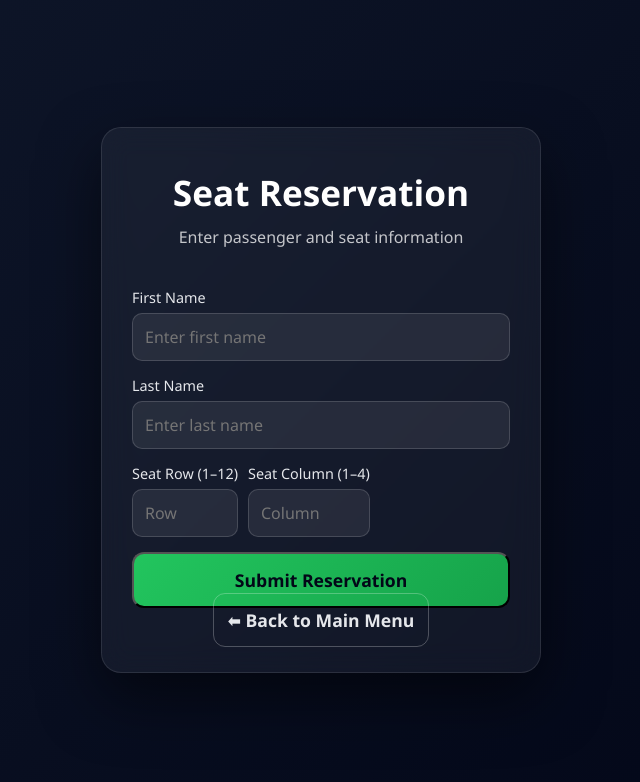
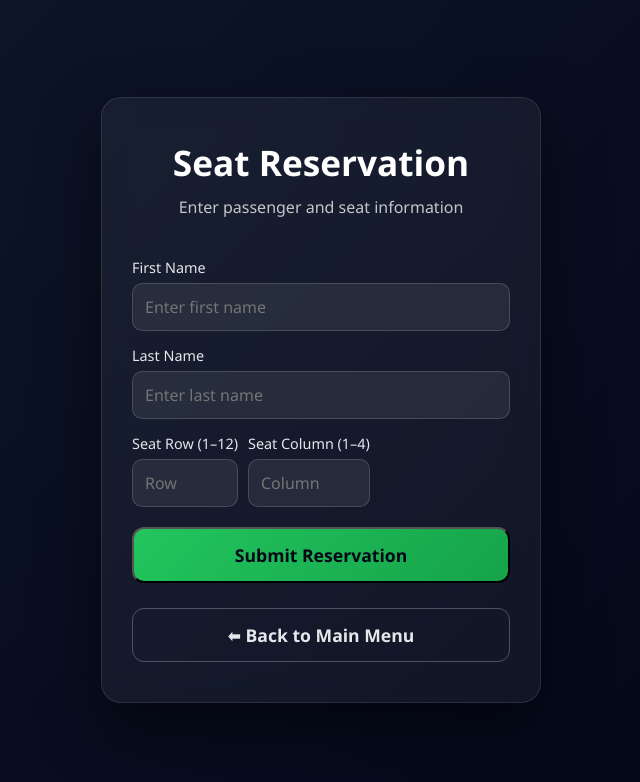
Before and after one commit to aheg7b/IT-4320-Final, a Flask app: page /reserve in a window 1280 px wide. Shown: the top 782 px of the page, without its empty margins (319-959 px from the left). Run offline with Flask 3, Linux system fonts and the light colour scheme.

Commit message:
fixed gap in reservation page buttons

```diff
--- a/app/static/css/style.css
+++ b/app/static/css/style.css
@@ -102,3 +102,13 @@
     display: flex;
     gap: 10px;
 }
+.form-buttons {
+    display: flex;
+    flex-direction: column;
+    gap: 5px;
+    margin-top: 5px;
+}
+.back-button-container {
+    margin-top: 25px;
+    text-align: center;
+}
--- a/app/templates/reserve_seat.html
+++ b/app/templates/reserve_seat.html
@@ -30,9 +30,12 @@
                         <input type="number" min="1" max="4" placeholder="Column" />
                     </div>
                 </div>
-                <button type="button" class="menu-btn primary">Submit Reservation</button>
+                <div class="form-buttons">
+                    <button type="button" class="menu-btn primary">Submit Reservation</button>
+                    <a href="{{ url_for('main.main_menu') }}" class="menu-btn secondary" style="margin-top:20px;">⬅ Back to Main Menu</a>
+                </div>
             </form>
-            <a href="{{ url_for('main.main_menu') }}" class="menu-btn secondary" style="margin-top:20px;">⬅ Back to Main Menu</a>
+            </div>
         </div>
     </div>
 </body>
```
